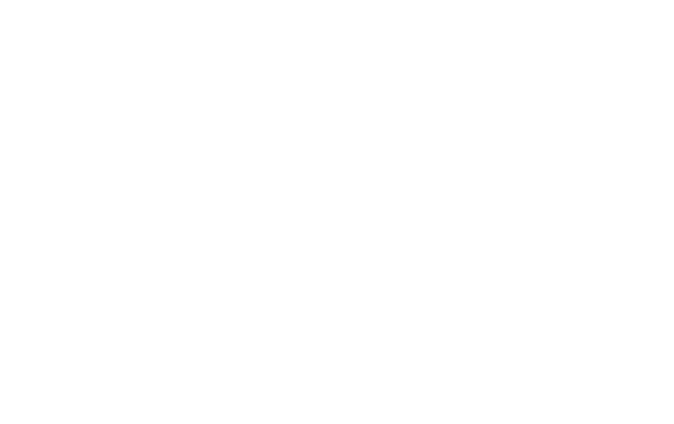
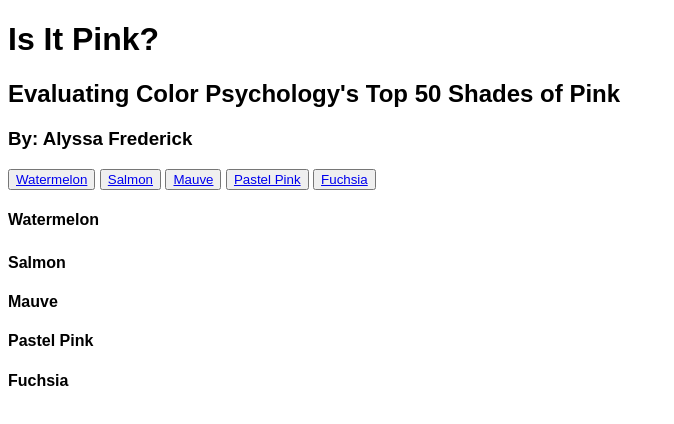
Before and after one commit to Alyssa61/JOUR-390-Intro-Website, a plain HTML site: page index.html in a window 1280 px wide. Shown: the whole page, without its empty margins (0-674 px from the left). Drawn offline with Linux system fonts and the light colour scheme.

Commit message:
Is It Pink?

```diff
--- a/index.html
+++ b/index.html
@@ -7,5 +7,39 @@
     <script src="main.js" defer></script>
   </head>
   <body>
-  </body>
+</html>    <h1>Is It Pink?</h1>
+    <h2>Evaluating Color Psychology's Top 50 Shades of Pink</h2>
+    <h3>By: Alyssa Frederick</h3>
+
+    <button>
+      <a href="#Watermelon-section">Watermelon</a>
+    </button>
+
+    <button>
+      <a href="#Salmon-section">Salmon</a>
+    </button>
+
+    <button>
+      <a href="#Mauve-section">Mauve</a>
+    </button>
+
+    <button>
+      <a href="#Pastel Pink-section">Pastel Pink</a>
+    </button>
+
+    <button>
+      <a href="#Fuchsia-section">Fuchsia</a>
+    </button>
+
+    <h4>Watermelon</h4>
+    <h6></h6>
+
+    <h4>Salmon</h4>
+
+    <h4>Mauve</h4>
+
+    <h4>Pastel Pink</4>
+
+    <h4>Fuchsia</h4>
+    </body>
 </html>
--- a/style.css
+++ b/style.css
@@ -0,0 +1,9 @@
+body{
+    font-family:sans-serif;
+}
+
+
+img{
+    width: 100%;
+    max-width: 500px;
+}
```
Also changed, not shown: Images/Fuchsia.png (added), Images/Mauve.png (added), Images/Pastel Pink.png (added), Images/Salmon.png (added), Images/Watermelon.png (added).
